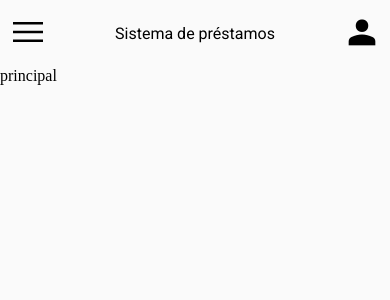
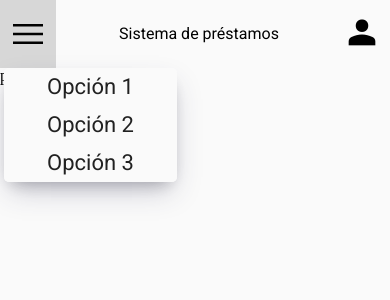
Before and after one commit to Roberto-ParGon/actividad01, a PHP site: page /lista_prestamos.php in a window 390 px wide. Shown: the top 300 px of the page. Run offline with PHP 8.4, Linux system fonts and the light colour scheme.

Commit message:
Adding dropdown functionality to hamburger menu in header

```diff
--- a/lista_prestamos.php
+++ b/lista_prestamos.php
@@ -59,5 +59,7 @@
       principal
     </main>
   </div>
+
+  <script src="public/js/lista-prestamos/header.js"></script>
 </body>
 </html>
--- a/public/css/lista-prestamos/header.css
+++ b/public/css/lista-prestamos/header.css
@@ -3,12 +3,33 @@ header {
   justify-content: space-between;
   align-items: center;
 
-  padding: .5rem;
+  padding-right: .5rem;
 
   font-size: 16px;
   font-family: "Roboto", sans-serif;
 }
 
+.hamburger-menu {
+  display: flex;
+  align-items: center;
+  justify-content: center;
+
+  height: 100%;
+  padding: 0 .5rem;
+
+  background-color: #fafafa;
+  transition: background-color .3s ease 0s;
+}
+
+.hamburger-menu:hover {
+  background-color: #d7d7d7;
+}
+
+.hamburger-menu > span {
+  pointer-events: none;
+}
+
+/* Dropdown */
 .hamburger-menu > ul {
   display: none;
   position: fixed;
@@ -21,13 +42,13 @@ header {
   box-shadow: rgba(50, 50, 93, 0.25) 0px 13px 27px -5px, rgba(0, 0, 0, 0.3) 0px 8px 16px -8px;
 }
 
-.hamburger-menu > ul li:hover {
+.hamburger-menu > ul li {
   background-color: #fafafa;
   transition: background-color .3s ease 0s;
 }
 
 .hamburger-menu > ul li:hover {
-  background-color: #efefef;
+  background-color: #d7d7d7;
 }
 
 .hamburger-menu > ul li > a {
--- a/public/js/lista-prestamos/header.js
+++ b/public/js/lista-prestamos/header.js
@@ -0,0 +1,16 @@
+let isHamMenuOpen = false;
+const hamMenu = document.querySelector('.hamburger-menu');
+
+hamMenu.addEventListener('mouseover', (e) => {
+  if (!isHamMenuOpen) {
+    isHamMenuOpen = true;
+    e.target.children[1].style.display = 'block';
+  }
+});
+
+hamMenu.addEventListener('mouseleave', (e) => {
+  if (isHamMenuOpen) {
+    isHamMenuOpen = false;
+    e.target.children[1].style.display = 'none';
+  }
+});
```
